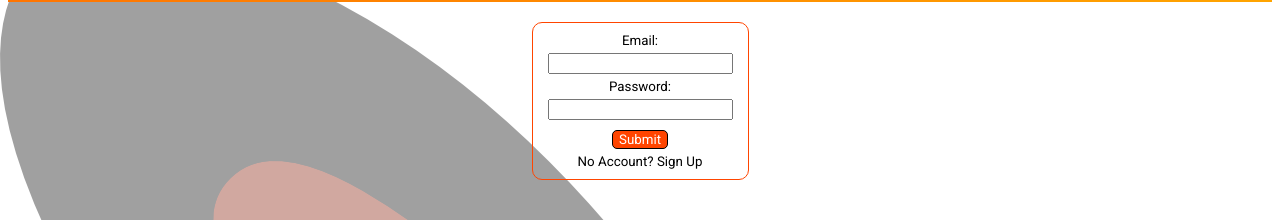
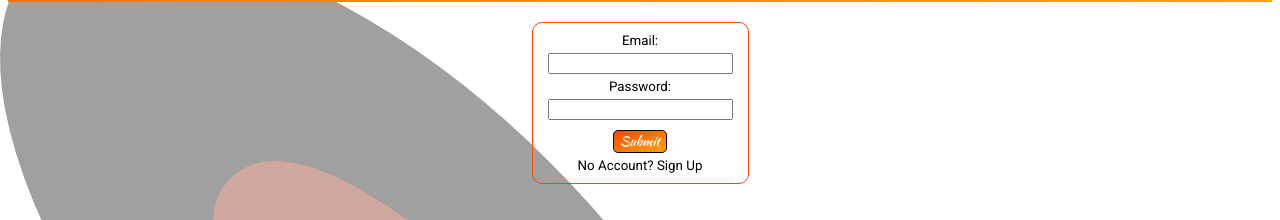
Before and after one commit to nspp99b/butterfly-frontend, a React (Create React App) app: page /login in a window 1280 px wide. Shown: the part 75-295 px from the top of the page. Built offline with nearby package versions, Linux system fonts and the light colour scheme.

Commit message:
restyled buttons and added Main navlink to navbar

```diff
--- a/public/styles.css
+++ b/public/styles.css
@@ -133,12 +133,13 @@ body {
 }
 
 .submit-button {
-  font-family: 'Roboto', sans-serif;
+  font-family: 'Kaushan Script', cursive;
   font-size: 10pt;
   border: 1px solid;
   border-color: black;
   border-radius: 5px;
   background-color: orangered;
+  background: linear-gradient(to bottom right, orangered, orange);
   color: white;
   margin-top: 20px;
 }
@@ -211,12 +212,13 @@ body {
 }
 
 .flap-create-submit-button {
-  font-family: 'Roboto', sans-serif;
+  font-family: 'Kaushan Script', cursive;
   font-size: 10pt;
   border: 1px solid;
   border-color: black;
   border-radius: 5px;
   background-color: orangered;
+  background: linear-gradient(to bottom right, orangered, orange);
   color: white;
 }
 
--- a/src/components/FlapCreate.js
+++ b/src/components/FlapCreate.js
@@ -26,7 +26,7 @@ class FlapCreate extends React.Component {
     return (
       <form className="flap-create" onSubmit={this.handleFlapCreate}>
         <textarea className="flap-create-textarea" placeholder="what did you do now..." value={this.state.content} name="content" onChange={this.onInputChange}></textarea>
-        <input className="flap-create-submit-button" type="submit" value="create new flap" />
+        <input className="flap-create-submit-button" type="submit" value="Flap!" />
       </form>
     )
   }
--- a/src/components/NavBar.js
+++ b/src/components/NavBar.js
@@ -13,6 +13,7 @@ const Navbar = (props) => {
         <ul>
           <li className="nav-bar-logout" onClick={props.logout}>Logout</li>
           <li><Link to='/users'>Users</Link></li>
+          <li><Link to='/main'>Main</Link></li>
         </ul>
         :
         <ul>
```
